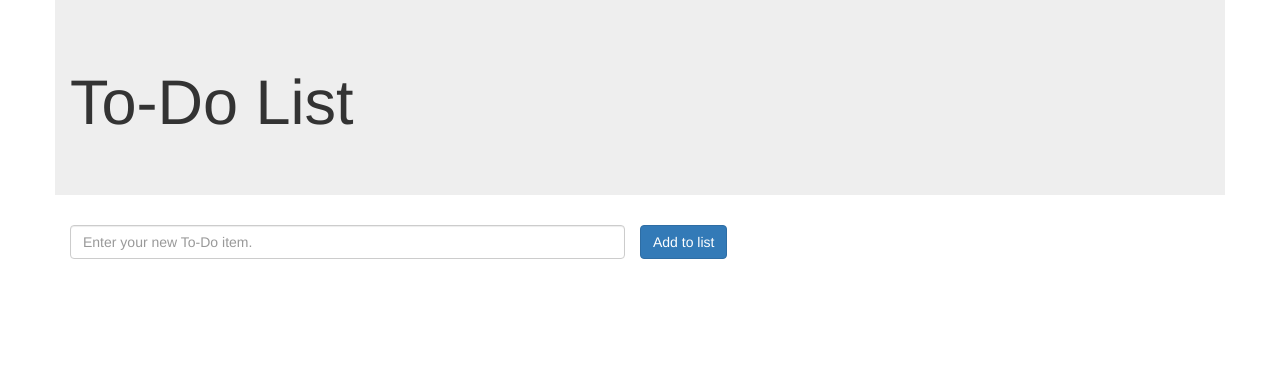
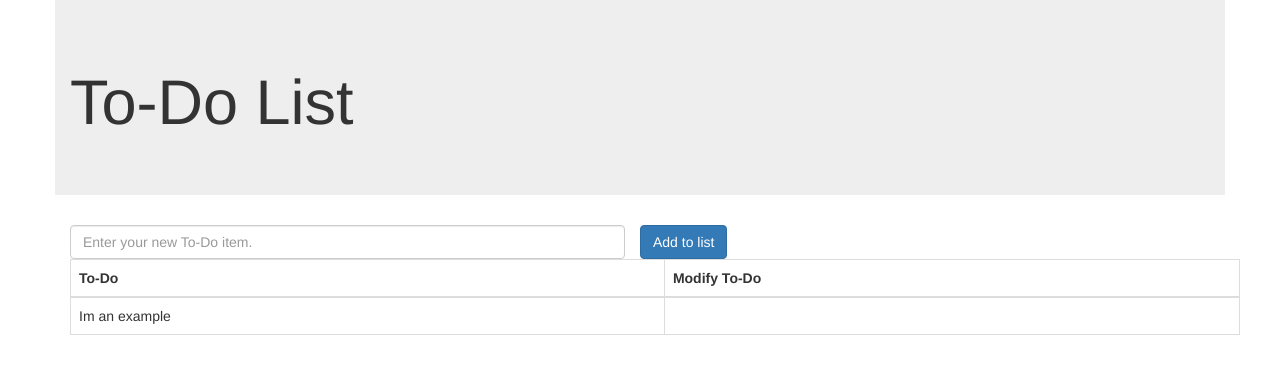
Before and after one commit to Dschneids/todolist, an Angular app in the folder to-dolist/ClientApp/: page / in a window 1280 px wide. Shown: the top 374 px of the page. Built offline with nearby package versions, Linux system fonts and the light colour scheme.

Commit message:
Add todo to list

```diff
--- a/to-dolist/ClientApp/src/app/app.component.html
+++ b/to-dolist/ClientApp/src/app/app.component.html
@@ -12,7 +12,29 @@
       <input #newToDo class="form-control" placeholder="Enter your new To-Do item." type="text" name="todo"/>
     </div>
     <div class="">
-      <button class="btn btn-primary" (click)="addToDo(ToDo)">Add to list</button>
+      <button class="btn btn-primary" (click)="addToDo(newToDo)">Add to list</button>
     </div>
   </div>
+  <div class="container">
+    <div class="row">
+      <table class="table table-bordered">
+        <thead>
+          <tr>
+            <th>To-Do</th>
+            <th>Modify To-Do</th>
+          </tr>
+        </thead>
+        <tbody>
+          <tr *ngFor="let todo of toDoList;">
+            <td>
+                {{todo.name}}
+            </td>
+          </tr>
+        </tbody>
+
+      </table>
+
+    </div>
+
+  </div>
 </div>
--- a/to-dolist/ClientApp/src/app/app.component.ts
+++ b/to-dolist/ClientApp/src/app/app.component.ts
@@ -8,13 +8,18 @@ import { Component } from '@angular/core';
 
 export class AppComponent {
   title = 'app';
-  toDoList: Array<ToDo> = [];
+  toDoList: Array<ToDo> = [{
+    name: "Im an example",
+    completed: false
+  }];
 
-  addToDo(ToDo) {
-    this.toDoList.push({
-      name: ToDo.name,
-      completed: false
-    })
+  addToDo(todo) {
+    this.toDoList.push(
+      {
+        name: todo.value,
+        completed: false
+      }
+    );
   }
 
   editToDo() { }
```
